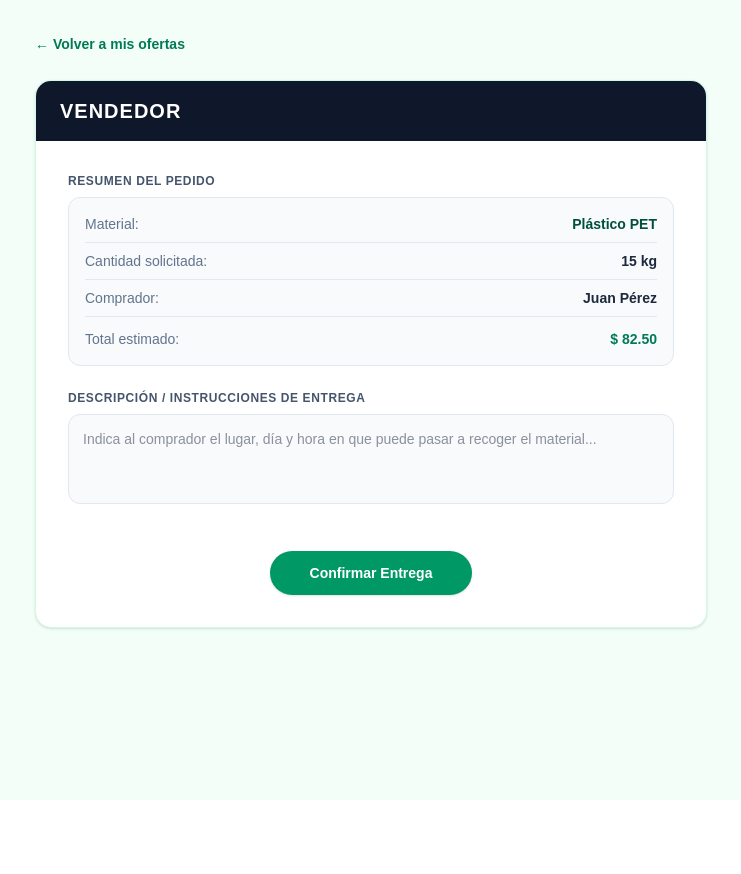
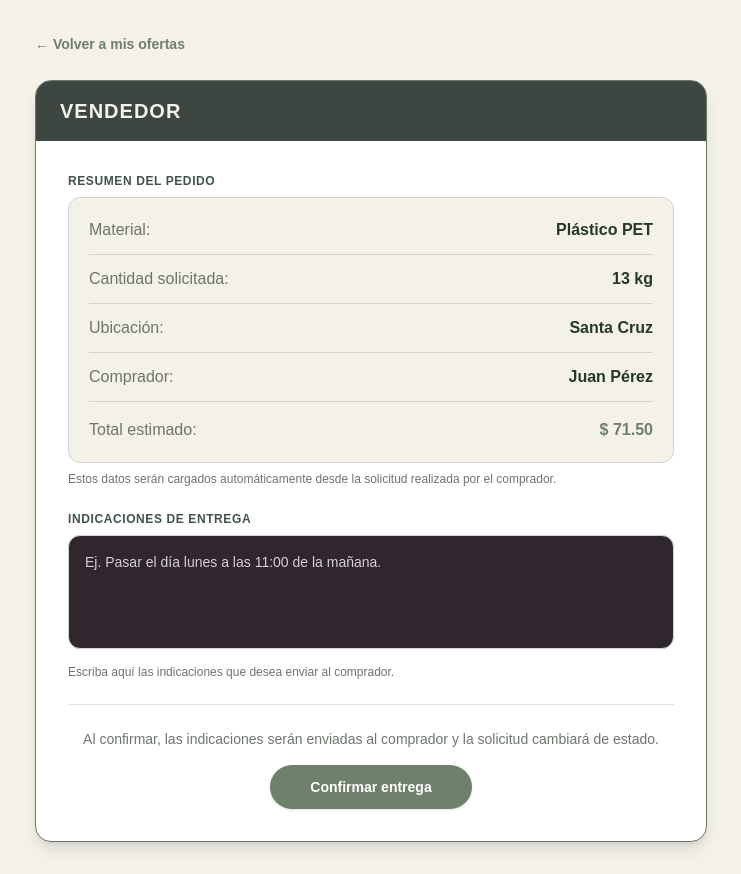
Before and after one commit to cesitarah/Proyecto-Reciclaje, a Next.js app: page /gestion-solicitud in a window 1280 px wide. Shown: the whole page, without its empty margins (269-1010 px from the left). Before the commit the page ends 800 px from the top, so only its background shows below. Built offline with nearby package versions, Linux system fonts and the light colour scheme.

Commit message:
actualice las interfaces de vendedor, colores y botones faltantes

```diff
--- a/app/gestion-solicitud/page.tsx
+++ b/app/gestion-solicitud/page.tsx
@@ -1,79 +1,137 @@
+
 "use client";
 
 import Link from "next/link";
 
 export default function GestionSolicitudPage() {
   return (
-    <main className="min-h-screen bg-emerald-50/60 px-4 py-8 text-slate-800 md:px-8">
+    <main className="min-h-screen bg-[#F3F1E8] px-4 py-8 text-[#26382C] md:px-8">
       <div className="mx-auto max-w-2xl">
 
         {/* BOTÓN VOLVER */}
         <div className="mb-6">
           <Link
             href="/vendedor-publicar-ofertas"
-            className="inline-flex items-center gap-2 text-sm font-semibold text-emerald-700 hover:text-emerald-900 transition"
+            className="inline-flex items-center gap-2 text-sm font-semibold text-[#6F806C] transition hover:text-[#40534A]"
           >
             ← Volver a mis ofertas
           </Link>
         </div>
 
         {/* CONTENEDOR PRINCIPAL */}
-        <section className="overflow-hidden rounded-2xl border border-emerald-100 bg-white shadow-sm">
+        <section className="overflow-hidden rounded-2xl border border-[#6D756D] bg-white shadow-lg">
 
-          {/* ENCABEZADO "VENDEDOR" */}
-          <div className="bg-slate-900 px-6 py-4">
-            <h1 className="text-xl font-bold tracking-wider text-white">
+          {/* ENCABEZADO */}
+          <div className="bg-[#3D4641] px-6 py-4">
+            <h1 className="text-xl font-bold tracking-wider text-[#F5F3EC]">
               VENDEDOR
             </h1>
           </div>
 
-          <div className="p-6 md:p-8 space-y-6">
+          <div className="space-y-6 p-6 md:p-8">
 
-            {/* SECCIÓN: RESUMEN DEL PEDIDO */}
+            {/* RESUMEN DEL PEDIDO */}
             <div className="space-y-2">
-              <label className="block text-xs font-semibold uppercase tracking-wider text-slate-600">
+
+              <label className="block text-xs font-semibold uppercase tracking-wider text-[#40534A]">
                 Resumen del pedido
               </label>
-              <div className="rounded-xl border border-slate-200 bg-slate-50 p-4 text-sm text-slate-700 space-y-2">
-                <div className="flex justify-between border-b border-slate-200 pb-2">
-                  <span className="font-medium text-slate-500">Material:</span>
-                  <span className="font-bold text-emerald-900">Plástico PET</span>
+
+              <div className="space-y-3 rounded-xl border border-[#D0D4CF] bg-[#F3F1E8] p-5">
+
+                <div className="flex justify-between border-b border-[#D0D4CF] pb-3">
+                  <span className="font-medium text-[#6D756D]">
+                    Material:
+                  </span>
+
+                  <span className="font-bold text-[#26382C]">
+                    Plástico PET
+                  </span>
                 </div>
-                <div className="flex justify-between border-b border-slate-200 pb-2">
-                  <span className="font-medium text-slate-500">Cantidad solicitada:</span>
-                  <span className="font-semibold text-slate-800">15 kg</span>
+
+                <div className="flex justify-between border-b border-[#D0D4CF] pb-3">
+                  <span className="font-medium text-[#6D756D]">
+                    Cantidad solicitada:
+                  </span>
+
+                  <span className="font-semibold text-[#26382C]">
+                    13 kg
+                  </span>
                 </div>
-                <div className="flex justify-between border-b border-slate-200 pb-2">
-                  <span className="font-medium text-slate-500">Comprador:</span>
-                  <span className="font-semibold text-slate-800">Juan Pérez</span>
+
+                <div className="flex justify-between border-b border-[#D0D4CF] pb-3">
+                  <span className="font-medium text-[#6D756D]">
+                    Ubicación:
+                  </span>
+
+                  <span className="font-semibold text-[#26382C]">
+                    Santa Cruz
+                  </span>
                 </div>
+
+                <div className="flex justify-between border-b border-[#D0D4CF] pb-3">
+                  <span className="font-medium text-[#6D756D]">
+                    Comprador:
+                  </span>
+
+                  <span className="font-semibold text-[#26382C]">
+                    Juan Pérez
+                  </span>
+                </div>
+
                 <div className="flex justify-between pt-1">
-                  <span className="font-medium text-slate-500">Total estimado:</span>
-                  <span className="font-bold text-emerald-700">$ 82.50</span>
+                  <span className="font-medium text-[#6D756D]">
+                    Total estimado:
+                  </span>
+
+                  <span className="font-bold text-[#6F806C]">
+                    $ 71.50
+                  </span>
                 </div>
+
               </div>
+
+              <p className="text-xs text-[#6D756D]">
+                Estos datos serán cargados automáticamente desde la solicitud realizada por el comprador.
+              </p>
+
             </div>
 
-            {/* SECCIÓN: DESCRIPCIÓN / MENSAJE DE ENTREGA */}
+            {/* DESCRIPCIÓN / INDICACIONES */}
             <div className="space-y-2">
-              <label className="block text-xs font-semibold uppercase tracking-wider text-slate-600">
-                Descripción / Instrucciones de entrega
+
+              <label className="block text-xs font-semibold uppercase tracking-wider text-[#40534A]">
+                Indicaciones de entrega
               </label>
+
               <textarea
-                rows={3}
-                placeholder="Indica al comprador el lugar, día y hora en que puede pasar a recoger el material..."
-                className="w-full rounded-xl border border-slate-200 bg-slate-50 p-3.5 text-sm text-slate-800 outline-none transition focus:border-emerald-500 focus:bg-white focus:ring-2 focus:ring-emerald-200 resize-none"
+                rows={4}
+                placeholder="Ej. Pasar el día lunes a las 11:00 de la mañana."
+                className="w-full resize-none rounded-xl border border-[#D0D4CF] bg-[#30262D] p-4 text-sm text-[#F5F3EC] outline-none transition placeholder-[#D6D0D3] focus:border-[#6F806C] focus:bg-[#3D4641] focus:ring-2 focus:ring-[#6F806C]"
               />
+
+              <p className="text-xs text-[#6D756D]">
+                Escriba aquí las indicaciones que desea enviar al comprador.
+              </p>
+
             </div>
 
-            {/* BOTÓN CONFIRMAR ENTREGA */}
-            <div className="flex justify-center pt-4">
-              <button
-                type="button"
-                className="w-full sm:w-auto rounded-full bg-emerald-600 px-10 py-3 text-sm font-semibold text-white shadow-sm transition hover:bg-emerald-700 active:scale-95"
-              >
-                Confirmar Entrega
-              </button>
+            {/* CONFIRMAR ENTREGA */}
+            <div className="border-t border-[#E2E4E0] pt-6">
+
+              <p className="mb-4 text-center text-sm text-[#6D756D]">
+                Al confirmar, las indicaciones serán enviadas al comprador y la solicitud cambiará de estado.
+              </p>
+
+              <div className="flex justify-center">
+                <button
+                  type="button"
+                  className="w-full rounded-full bg-[#6F806C] px-10 py-3 text-sm font-semibold text-white shadow-sm transition hover:bg-[#81937D] active:scale-95 sm:w-auto"
+                >
+                  Confirmar entrega
+                </button>
+              </div>
+
             </div>
 
           </div>
--- a/app/vendedor-publicar-ofertas/page.tsx
+++ b/app/vendedor-publicar-ofertas/page.tsx
@@ -1,22 +1,25 @@
+
 "use client";
+
 import Image from "next/image";
 import Link from "next/link";
 
 export default function VendedorPublicarOfertas() {
   return (
-    <main className="min-h-screen bg-emerald-50/60 px-4 py-8 text-slate-800 md:px-8">
+    <main className="min-h-screen bg-[#F3F1E8] px-4 py-8 text-[#26382C] md:px-8">
       <div className="mx-auto max-w-5xl">
 
         {/* ENCABEZADO */}
-        <section className="overflow-hidden rounded-2xl bg-white shadow-sm border border-emerald-100">
-          <div className="bg-slate-900 px-6 py-3">
-            <h1 className="text-xl font-bold tracking-wider text-white">
+        <section className="overflow-hidden rounded-2xl border border-[#6D756D] bg-white shadow-lg">
+
+          <div className="bg-[#3D4641] px-6 py-3">
+            <h1 className="text-xl font-bold tracking-wider text-[#F5F3EC]">
               VENDEDOR
             </h1>
           </div>
 
           {/* BANNER DE RECICLAJE */}
-        <div className="relative flex h-40 w-full items-center justify-center overflow-hidden rounded-xl px-6 text-center text-white shadow-inner">
+          <div className="relative flex h-40 w-full items-center justify-center overflow-hidden px-6 text-center text-white shadow-inner">
 
             <Image
               src="/reciclaje-banner.jpg"
@@ -25,14 +28,14 @@ export default function VendedorPublicarOfertas() {
               className="object-cover"
             />
 
-        <div className="absolute inset-0 bg-emerald-900/60"></div>
+            <div className="absolute inset-0 bg-[#40534A]/65"></div>
 
             <div className="relative z-10 space-y-1">
-            <span className="block text-2xl font-black tracking-widest text-white drop-shadow">
+              <span className="block text-2xl font-black tracking-widest text-[#F5F3EC] drop-shadow">
                 RECYCLE
               </span>
 
-            <p className="text-xs font-medium text-emerald-50">
+              <p className="text-xs font-medium text-[#DDE3D9]">
                 Plataforma de gestión de residuos y materiales
               </p>
             </div>
@@ -40,9 +43,10 @@ export default function VendedorPublicarOfertas() {
           </div>
         </section>
 
-        {/* FORMULARIO: PUBLICAR NUEVO LOTE */}
-        <section className="mt-8 rounded-2xl border border-emerald-100 bg-white p-6 shadow-sm md:p-8">
-          <h2 className="mb-6 text-xl font-bold text-slate-800">
+        {/* PUBLICAR NUEVO LOTE */}
+        <section className="mt-8 rounded-2xl border border-[#6D756D] bg-[#A8B39F] p-6 shadow-lg md:p-8">
+
+          <h2 className="mb-6 text-xl font-bold text-[#26382C]">
             PUBLICAR NUEVO LOTE
           </h2>
 
@@ -50,93 +54,140 @@ export default function VendedorPublicarOfertas() {
 
             {/* FILA 1 */}
             <div className="grid grid-cols-1 gap-4 md:grid-cols-3">
+
+              {/* MATERIAL SELECCIONADO AUTOMÁTICAMENTE */}
               <div>
-                <label className="mb-1.5 block text-xs font-semibold uppercase tracking-wider text-slate-600">
-                  Tipo
+                <label className="mb-1.5 block text-xs font-semibold uppercase tracking-wider text-[#40534A]">
+                  Material
                 </label>
 
-                <input type="text" placeholder="Ej. Plástico"
-                  className="w-full rounded-xl border border-slate-200 bg-slate-50 px-4 py-2.5
-                  text-sm text-slate-800 outline-none transition focus:border-emerald-500
-                  focus:bg-white focus:ring-2 focus:ring-emerald-200"/>
+                <input
+                  type="text"
+                  value="Plástico PET"
+                  readOnly
+                  className="w-full cursor-not-allowed rounded-xl border border-[#6D756D] bg-[#DDE3D9] px-4 py-2.5 text-sm font-medium text-[#40534A] outline-none"
+                />
+
+                <p className="mt-1.5 text-xs text-[#40534A]">
+                  Material seleccionado automáticamente.
+                </p>
               </div>
 
+              {/* CANTIDAD */}
               <div>
-                <label className="mb-1.5 block text-xs font-semibold uppercase tracking-wider text-slate-600">
-                  Cantidad (kg)
+                <label className="mb-1.5 block text-xs font-semibold uppercase tracking-wider text-[#40534A]">
+                  Cantidad disponible (kg)
                 </label>
 
-                <input type="number" placeholder="Ej. 15"
-                  className="w-full rounded-xl border border-slate-200 bg-slate-50 px-4 py-2.5
-                  text-sm text-slate-800 outline-none transition focus:border-emerald-500
-                  focus:bg-white focus:ring-2 focus:ring-emerald-200"/>
+                <input
+                  type="number"
+                  min="1"
+                  placeholder="Ej. 15"
+                  className="w-full rounded-xl border border-[#6D756D] bg-[#30262D] px-4 py-2.5 text-sm text-[#F5F3EC] outline-none transition placeholder-[#D6D0D3] focus:border-[#6F806C] focus:ring-2 focus:ring-[#6F806C]"
+                />
               </div>
 
+              {/* UBICACIÓN */}
               <div>
-                <label className="mb-1.5 block text-xs font-semibold uppercase tracking-wider text-slate-600">
+                <label className="mb-1.5 block text-xs font-semibold uppercase tracking-wider text-[#40534A]">
                   Ubicación
                 </label>
 
-                <input type="text" placeholder="Ej. Santa Cruz"
-                  className="w-full rounded-xl border border-slate-200 bg-slate-50 px-4 py-2.5
-                  text-sm text-slate-800 outline-none transition focus:border-emerald-500
-                  focus:bg-white focus:ring-2 focus:ring-emerald-200"/>
+                <input
+                  type="text"
+                  placeholder="Ej. Santa Cruz"
+                  className="w-full rounded-xl border border-[#6D756D] bg-[#30262D] px-4 py-2.5 text-sm text-[#F5F3EC] outline-none transition placeholder-[#D6D0D3] focus:border-[#6F806C] focus:ring-2 focus:ring-[#6F806C]"
+                />
               </div>
+
             </div>
 
             {/* FILA 2 */}
             <div className="grid grid-cols-1 gap-4 md:grid-cols-3">
+
+              {/* PRECIO AUTOMÁTICO */}
               <div>
-                <label className="mb-1.5 block text-xs font-semibold uppercase tracking-wider text-slate-600">
-                  Precio ($/kg)
+                <label className="mb-1.5 block text-xs font-semibold uppercase tracking-wider text-[#40534A]">
+                  Precio establecido ($/kg)
                 </label>
 
-                <input type="number" step="0.01" placeholder="Ej. 5.50"
-                  className="w-full rounded-xl border border-slate-200 bg-slate-50 px-4 py-2.5
-                  text-sm text-slate-800 outline-none transition focus:border-emerald-500
-                  focus:bg-white focus:ring-2 focus:ring-emerald-200"/>
+                <input
+                  type="number"
+                  value="5.50"
+                  readOnly
+                  className="w-full cursor-not-allowed rounded-xl border border-[#6D756D] bg-[#DDE3D9] px-4 py-2.5 text-sm font-medium text-[#40534A] outline-none"
+                />
+
+                <p className="mt-1.5 text-xs text-[#40534A]">
+                  Precio establecido por el administrador.
+                </p>
               </div>
+
             </div>
 
             {/* BOTÓN PUBLICAR */}
             <div className="flex justify-center pt-2">
-              <button type="button"
-                className="rounded-full bg-emerald-600 px-10 py-2.5 font-semibold text-white
-                shadow-sm transition hover:bg-emerald-700 active:scale-95">
+
+              <button
+                type="button"
+                className="rounded-full bg-[#6F806C] px-10 py-2.5 font-semibold text-white shadow-sm transition hover:bg-[#81937D] active:scale-95"
+              >
                 Publicar
               </button>
+
             </div>
+
           </form>
         </section>
 
-        {/* TABLA: MIS OFERTAS ACTUALES */}
-        <section className="mt-8 rounded-2xl border border-emerald-100 bg-white p-6 shadow-sm md:p-8">
-          <h2 className="mb-6 text-center text-xl font-bold text-slate-800">
+        {/* MIS OFERTAS ACTUALES */}
+        <section className="mt-8 rounded-2xl border border-[#6D756D] bg-white p-6 shadow-lg md:p-8">
+
+          <h2 className="mb-6 text-center text-xl font-bold text-[#26382C]">
             MIS OFERTAS ACTUALES
           </h2>
 
           <div className="overflow-x-auto">
-            <table className="w-full min-w-[600px] text-left text-sm">
+
+            <table className="w-full min-w-[650px] text-left text-sm">
+
               <thead>
-                <tr className="border-b border-slate-200 text-xs font-semibold uppercase tracking-wider text-slate-500">
-                  <th className="px-4 py-3">#</th>
-                  <th className="px-4 py-3">Material</th>
-                  <th className="px-4 py-3">Cantidad</th>
-                  <th className="px-4 py-3">Status</th>
-                  <th className="px-4 py-3 text-right">▲</th>
+                <tr className="border-b border-[#D0D4CF] text-xs font-semibold uppercase tracking-wider text-[#40534A]">
+
+                  <th className="px-4 py-3">
+                    #
+                  </th>
+
+                  <th className="px-4 py-3">
+                    Material
+                  </th>
+
+                  <th className="px-4 py-3">
+                    Cantidad
+                  </th>
+
+                  <th className="px-4 py-3">
+                    Ubicación
+                  </th>
+
+                  <th className="px-4 py-3">
+                    Status
+                  </th>
+
                 </tr>
               </thead>
 
-              <tbody className="divide-y divide-slate-100">
+              <tbody className="divide-y divide-[#E2E4E0]">
 
-                {/* FILA 1 - DESTACADA / SELECCIONADA */}
-                <tr className="bg-emerald-50/80 font-medium text-emerald-950">
-                  <td className="px-4 py-4 text-emerald-800 font-bold">
+                {/* OFERTA 1 */}
+                <tr className="bg-[#DDE3D9] font-medium text-[#26382C]">
+
+                  <td className="px-4 py-4 font-bold text-[#40534A]">
                     01
                   </td>
 
-                  <td className="px-4 py-4 font-semibold text-emerald-900">
-                    Plástico
+                  <td className="px-4 py-4 font-semibold text-[#26382C]">
+                    Plástico PET
                   </td>
 
                   <td className="px-4 py-4">
@@ -144,79 +195,78 @@ export default function VendedorPublicarOfertas() {
                   </td>
 
                   <td className="px-4 py-4">
-                    <span className="inline-flex items-center rounded-full bg-emerald-100 px-3 py-1 text-xs font-bold text-emerald-800">
+                    Santa Cruz
+                  </td>
+
+                  <td className="px-4 py-4">
+
+                    <span className="inline-flex items-center rounded-full bg-[#B8D4D8] px-3 py-1 text-xs font-bold text-[#26382C]">
                       Disponible
                     </span>
+
                   </td>
 
-                  <td className="px-4 py-4 text-right">
-                    <Link href="/gestion-solicitud"
-                      className="inline-block rounded-lg bg-emerald-600 px-3 py-1.5
-                      text-xs font-medium text-white transition hover:bg-emerald-700
-                      active:scale-95">
-                      Ver
-                    </Link>
-                  </td>
                 </tr>
 
-                {/* FILA 2 */}
-                <tr className="hover:bg-slate-50/80 transition">
-                  <td className="px-4 py-4 text-slate-400">
+                {/* OFERTA 2 - SOLICITADA */}
+                <tr className="transition hover:bg-[#F3F1E8]">
+
+                  <td className="px-4 py-4 text-[#6D756D]">
                     02
                   </td>
 
-                  <td className="px-4 py-4 font-medium text-slate-700">
+                  <td className="px-4 py-4 font-medium text-[#40534A]">
                     Cartón
                   </td>
 
-                  <td className="px-4 py-4 text-slate-600">
+                  <td className="px-4 py-4 text-[#6D756D]">
                     10 kg
                   </td>
 
-                  <td className="px-4 py-4">
-                    <span className="inline-flex items-center rounded-full bg-amber-50 px-3 py-1
-                    text-xs font-semibold text-amber-700 border border-amber-200">
-                      Solicitada
-                    </span>
+                  <td className="px-4 py-4 text-[#6D756D]">
+                    Santa Cruz
                   </td>
 
-                  <td className="px-4 py-4 text-right">
-                    <Link href="/gestion-solicitud"
-                      className="inline-block rounded-lg border border-slate-200 px-3 py-1.5
-                      text-xs font-medium text-slate-600 hover:bg-slate-100 transition">
-                      Ver
+                  <td className="px-4 py-4">
+
+                    <Link
+                      href="/gestion-solicitud"
+                      className="inline-flex items-center rounded-full border border-[#D4C8CC] bg-[#F0E7E9] px-3 py-1 text-xs font-semibold text-[#6B555E] transition hover:bg-[#E7DDE0]"
+                    >
+                      Solicitada
                     </Link>
+
                   </td>
+
                 </tr>
 
-                {/* FILA 3 */}
-                <tr className="hover:bg-slate-50/80 transition">
-                  <td className="px-4 py-4 text-slate-400">
+                {/* OFERTA 3 */}
+                <tr className="transition hover:bg-[#F3F1E8]">
+
+                  <td className="px-4 py-4 text-[#6D756D]">
                     03
                   </td>
 
-                  <td className="px-4 py-4 font-medium text-slate-700">
+                  <td className="px-4 py-4 font-medium text-[#40534A]">
                     Vidrio
                   </td>
 
-                  <td className="px-4 py-4 text-slate-600">
+                  <td className="px-4 py-4 text-[#6D756D]">
                     20 kg
                   </td>
 
+                  <td className="px-4 py-4 text-[#6D756D]">
+                    Santa Cruz
+                  </td>
+
                   <td className="px-4 py-4">
-                    <span className="inline-flex items-center rounded-full bg-slate-100 px-3 py-1
-                    text-xs font-semibold text-slate-500">
+
+                    <span className="inline-flex items-center rounded-full bg-[#E6E8E4] px-3 py-1 text-xs font-semibold text-[#6D756D]">
                       Agotada
                     </span>
+
                   </td>
 
-                  <td className="px-4 py-4 text-right">
-                    <Link href="/gestion-solicitud"
-                      className="inline-block rounded-lg border border-slate-200 px-3 py-1.5
-                      text-xs font-medium text-slate-600 hover:bg-slate-100 transition">
-                      Ver
-                    </Link>
-                  </td>
                 </tr>
 
               </tbody>
```
Lines whose indentation alone changed are shown as unchanged.
